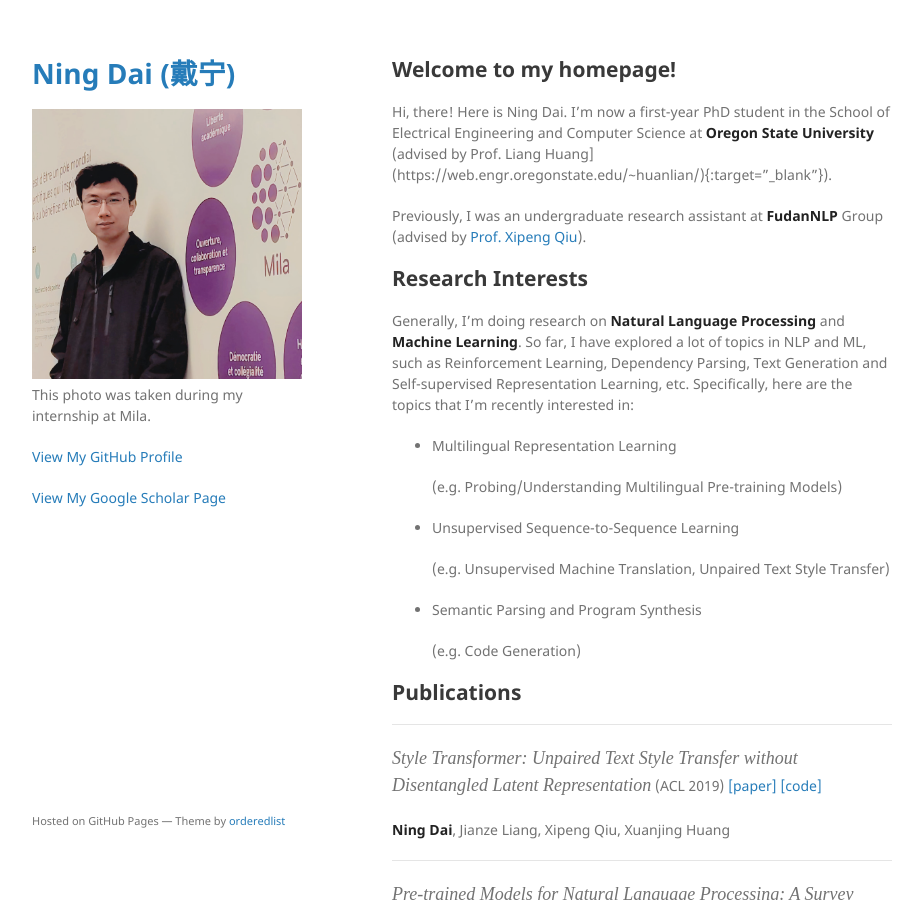
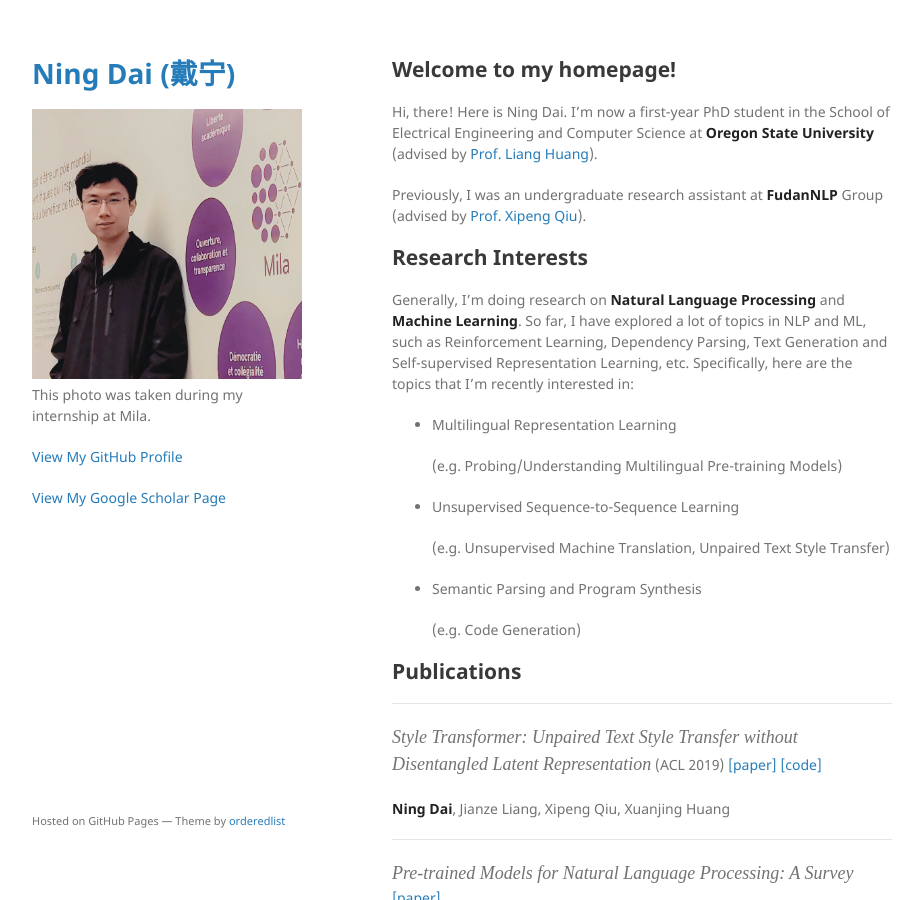
Before and after one commit to KuNyaa/kunyaa.github.io, a Jekyll site: the page built from index.md, in a window 1280 px wide and 900 px high. Shown: the whole window, without its empty margins (178-1098 px from the left). Built offline with Jekyll 4.4.1, drawn with Linux system fonts in a browser that asks for light colours; our own code applies the rules of GitHub Pages for plain Markdown files.

Commit message:
Update index.md

```diff
--- a/index.md
+++ b/index.md
@@ -1,6 +1,6 @@
 ## Welcome to my homepage!
 
-Hi, there! Here is Ning Dai. I'm now a first-year PhD student in the School of Electrical Engineering and Computer Science at **Oregon State University** (advised by Prof. Liang Huang](https://web.engr.oregonstate.edu/~huanlian/){:target="_blank"}).
+Hi, there! Here is Ning Dai. I'm now a first-year PhD student in the School of Electrical Engineering and Computer Science at **Oregon State University** (advised by [Prof. Liang Huang](https://web.engr.oregonstate.edu/~huanlian/){:target="_blank"}).
 
 Previously, I was an undergraduate research assistant at **FudanNLP** Group (advised by [Prof. Xipeng Qiu](https://xpqiu.github.io/en.html){:target="_blank"}).
 
```
